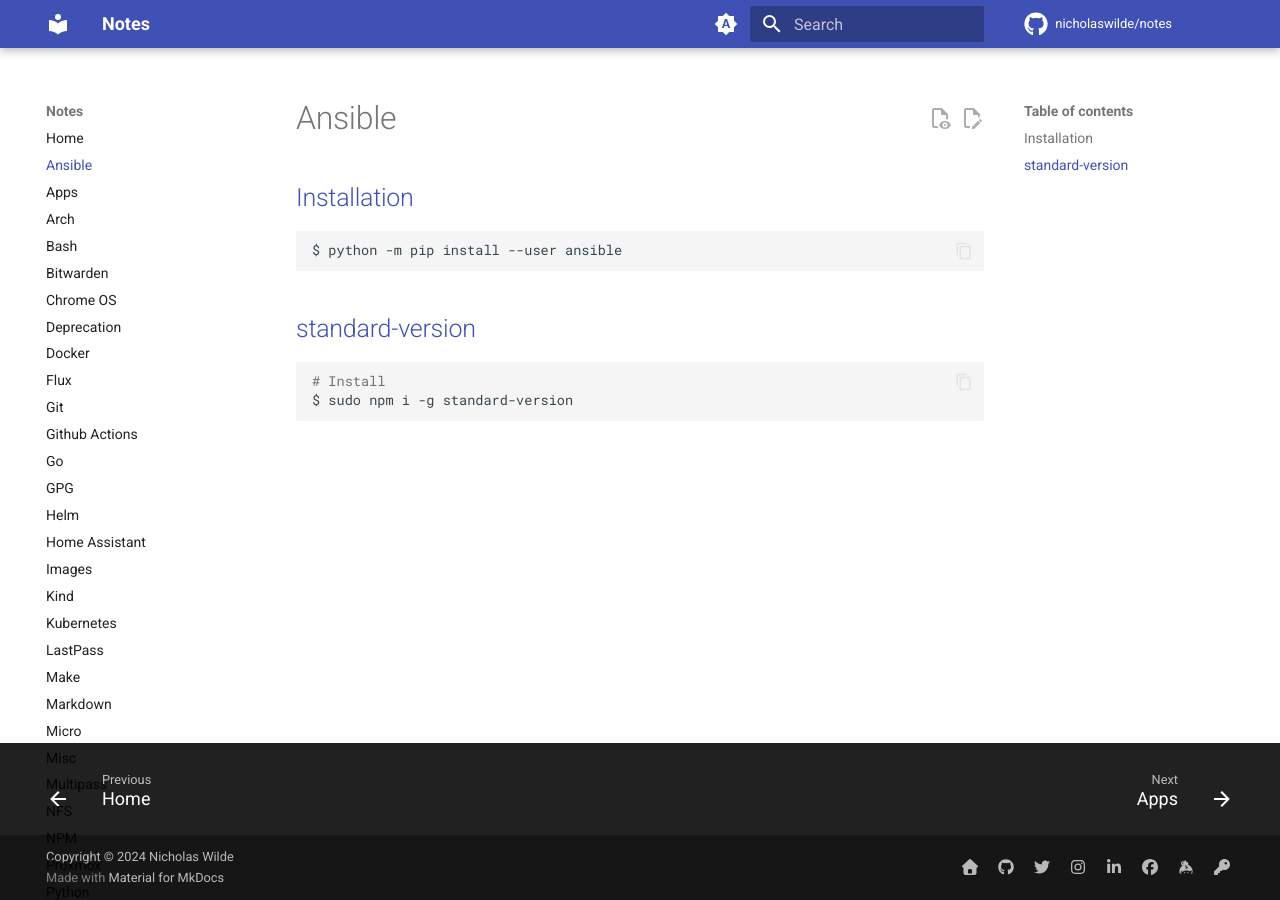
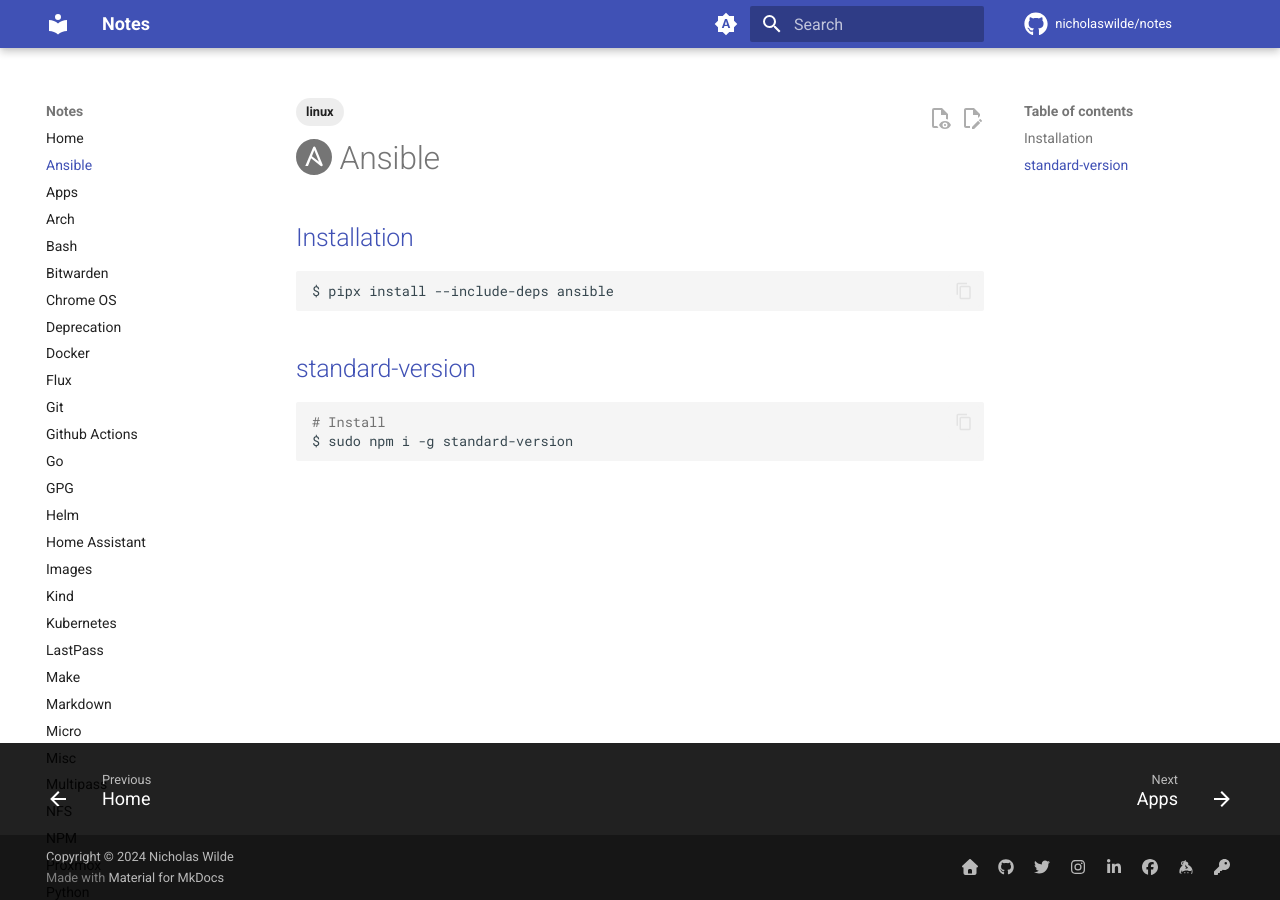
Before and after one commit to nicholaswilde/notes, an MkDocs documentation site: the page built from docs/ansible.md, in a window 1280 px wide. Built offline with MkDocs 1.6.1 and Material for MkDocs 9.7.7, drawn with Linux system fonts in a browser that asks for light colours; comment, search, counter and statistics services are not loaded.

Commit message:
update
Signed-off-by: nιcнolaѕ wιlde <ncwilde43@gmail.com>

````diff
--- a/docs/ansible.md
+++ b/docs/ansible.md
@@ -1,9 +1,13 @@
-# Ansible
+---
+tags:
+  - linux
+---
+# :simple-ansible: Ansible
 
-## [Installation](https://docs.ansible.com/ansible/latest/installation_guide/intro_installation.html#installing-ansible-with-pip)
+## [Installation][1]
 
 ```shell
-$ python -m pip install --user ansible
+$ pipx install --include-deps ansible
 ```
 
 ## [standard-version](https://github.com/conventional-changelog/standard-version)
````
Also changed, not shown: other parts of docs/ansible.md (+2 -0 lines).
